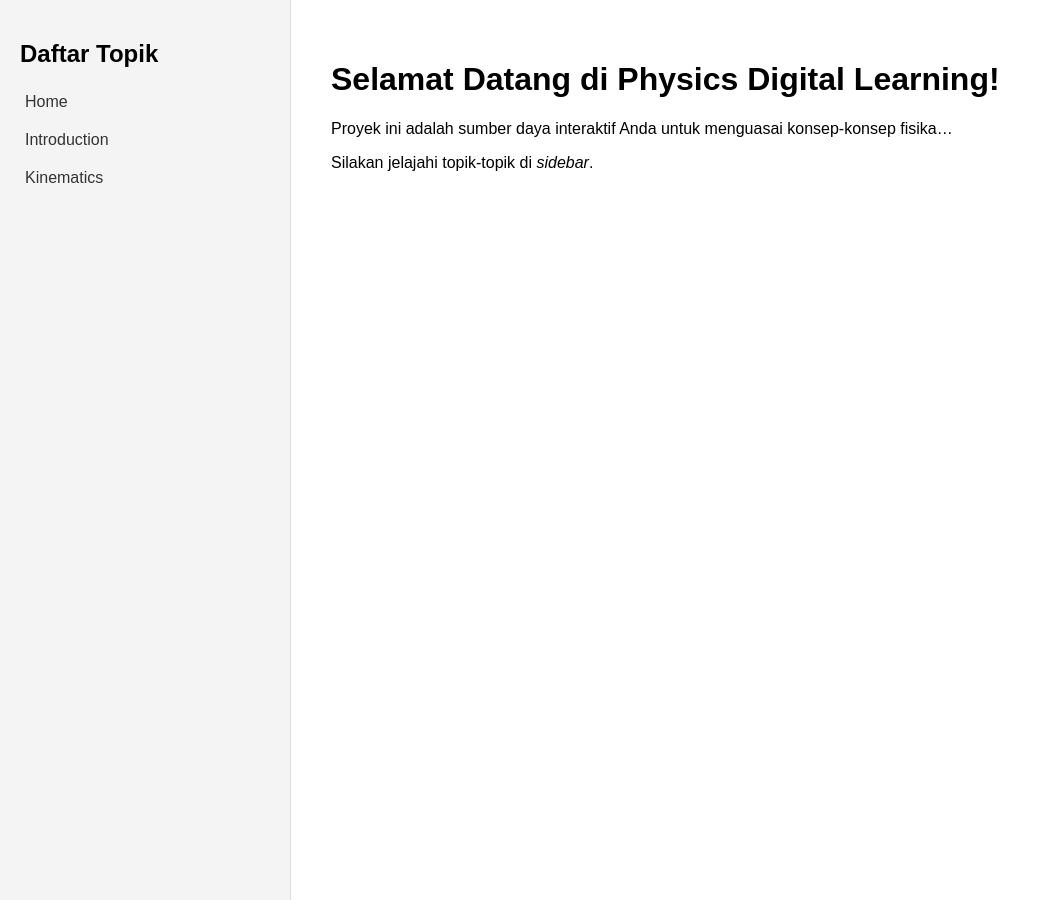
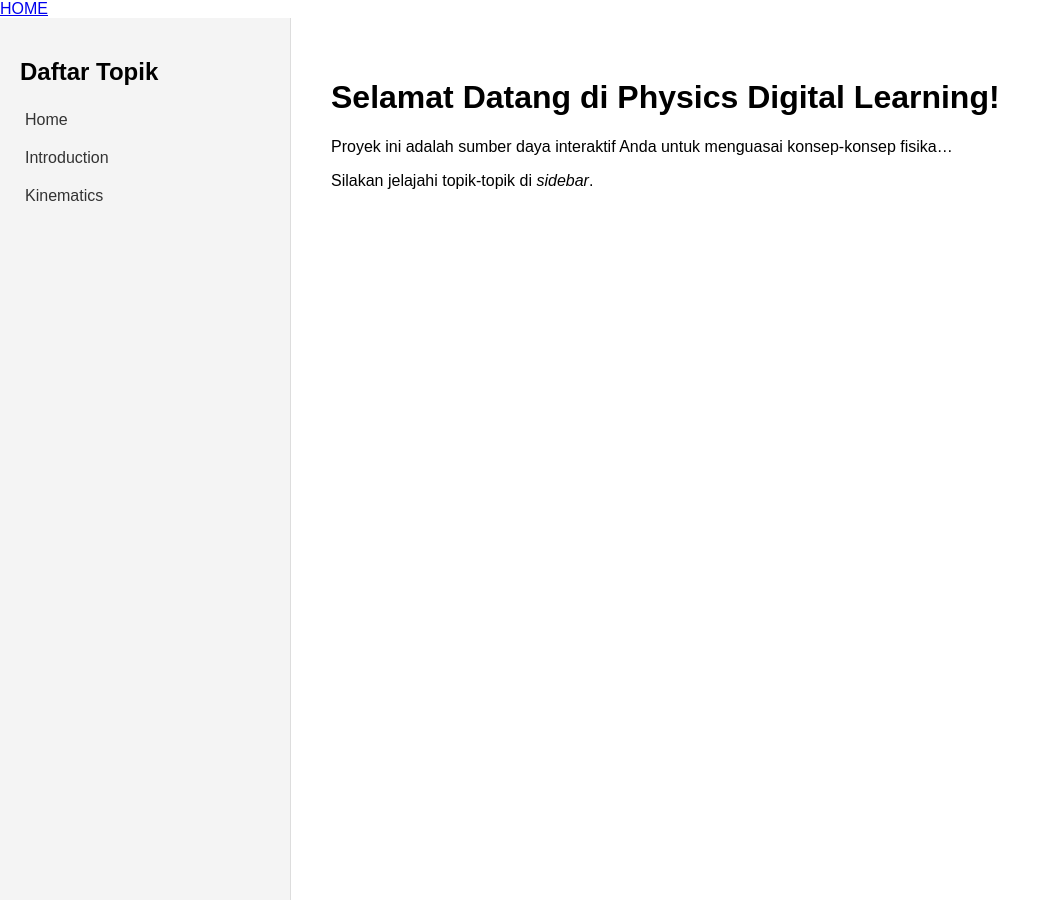
Before and after one commit to alasyariyphysics/physicsdigle, a Jekyll site: the page built from index.md, in a window 1280 px wide. Shown: the whole page, without its empty margins (0-1060 px from the left). Built offline with Jekyll 4.4.1, drawn with Linux system fonts in a browser that asks for light colours; nearby versions of some CDN libraries.

Commit message:
Update default.html

```diff
--- a/_layouts/default.html
+++ b/_layouts/default.html
@@ -13,6 +13,10 @@
   <script id="MathJax-script" async src="https://cdn.jsdelivr.net/npm/mathjax@3/es5/tex-mml-chtml.js"></script>
 </head>
 <body>
+
+  <div class="header-mobile">
+    <a href="{{ site.baseurl }}/">HOME</a>
+  </div>
 
   <div id="wrapper">
     {% include sidebar.html %}
```
